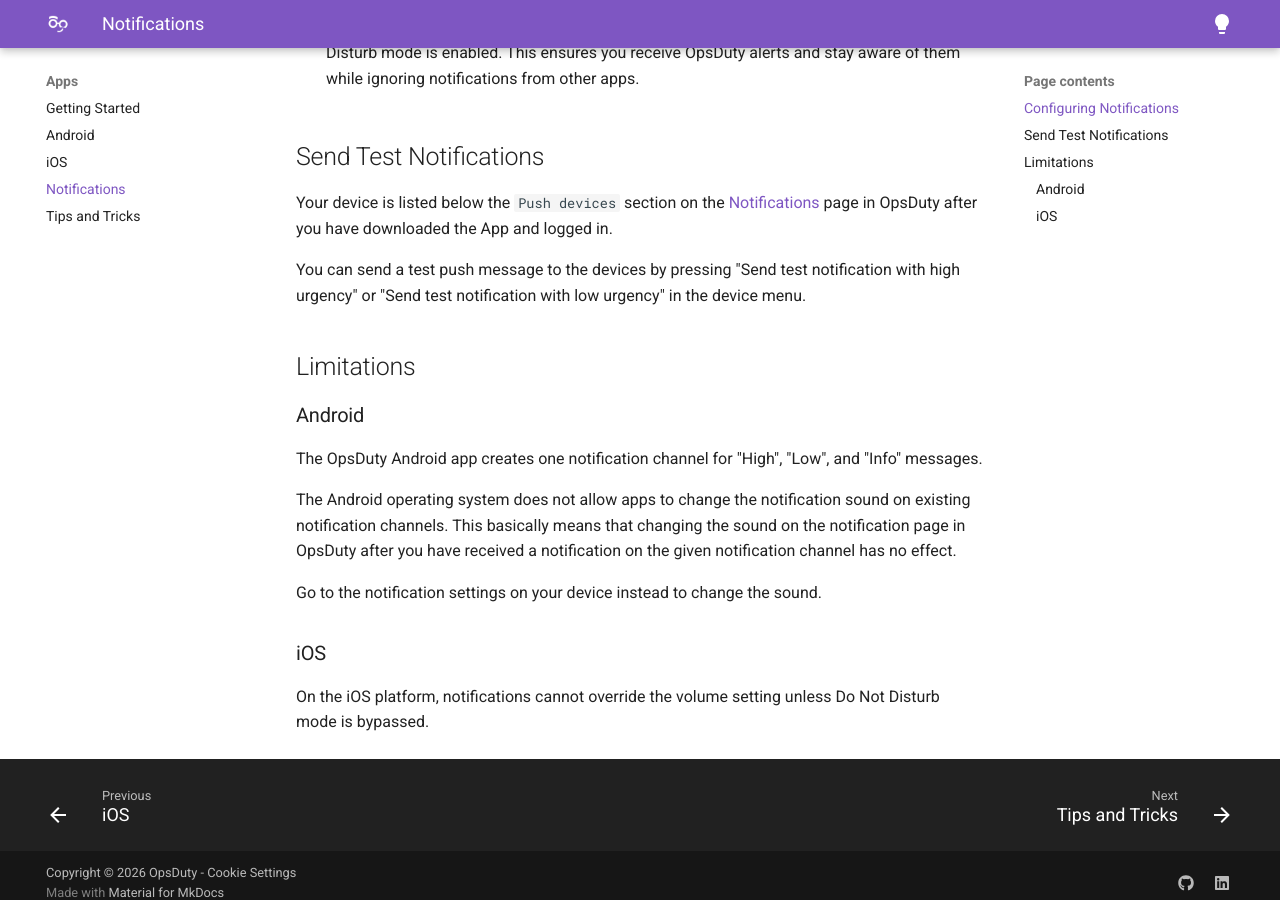
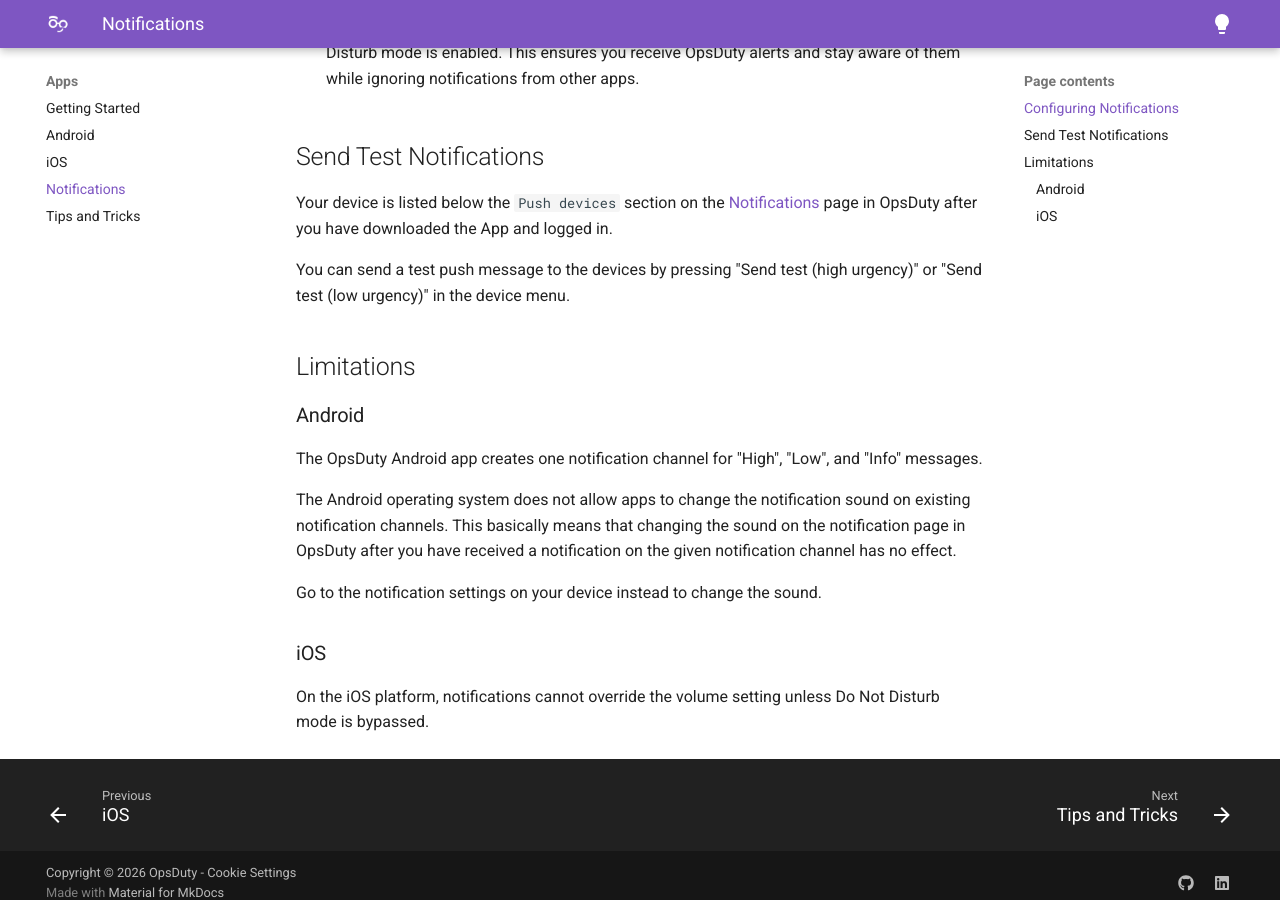
Before and after one commit to opsduty/opsduty-docs, an MkDocs documentation site: the page built from docs/apps/notifications.md, in a window 1280 px wide and 900 px high, scrolled down 768 px. Built offline with MkDocs 1.6.1 and Material for MkDocs 9.7.7, drawn with Linux system fonts in a browser that asks for light colours.

Commit message:
Match test notification button labels to the UI
The device menu buttons are labelled "Send test (high urgency)" and
"Send test (low urgency)", not the longer phrasing the page quoted.

Co-Authored-By: Claude Opus 4.8 (1M context) <noreply@anthropic.com>

```diff
--- a/docs/apps/notifications.md
+++ b/docs/apps/notifications.md
@@ -38,9 +38,8 @@ Your device is listed below the `Push devices` section on the
 [Notifications](https://opsduty.io/app/user/notifications) page in OpsDuty after
 you have downloaded the App and logged in.
 
-You can send a test push message to the devices by pressing "Send test
-notification with high urgency" or "Send test notification with low urgency" in
-the device menu.
+You can send a test push message to the devices by pressing "Send test (high
+urgency)" or "Send test (low urgency)" in the device menu.
 
 ## Limitations
 
```
